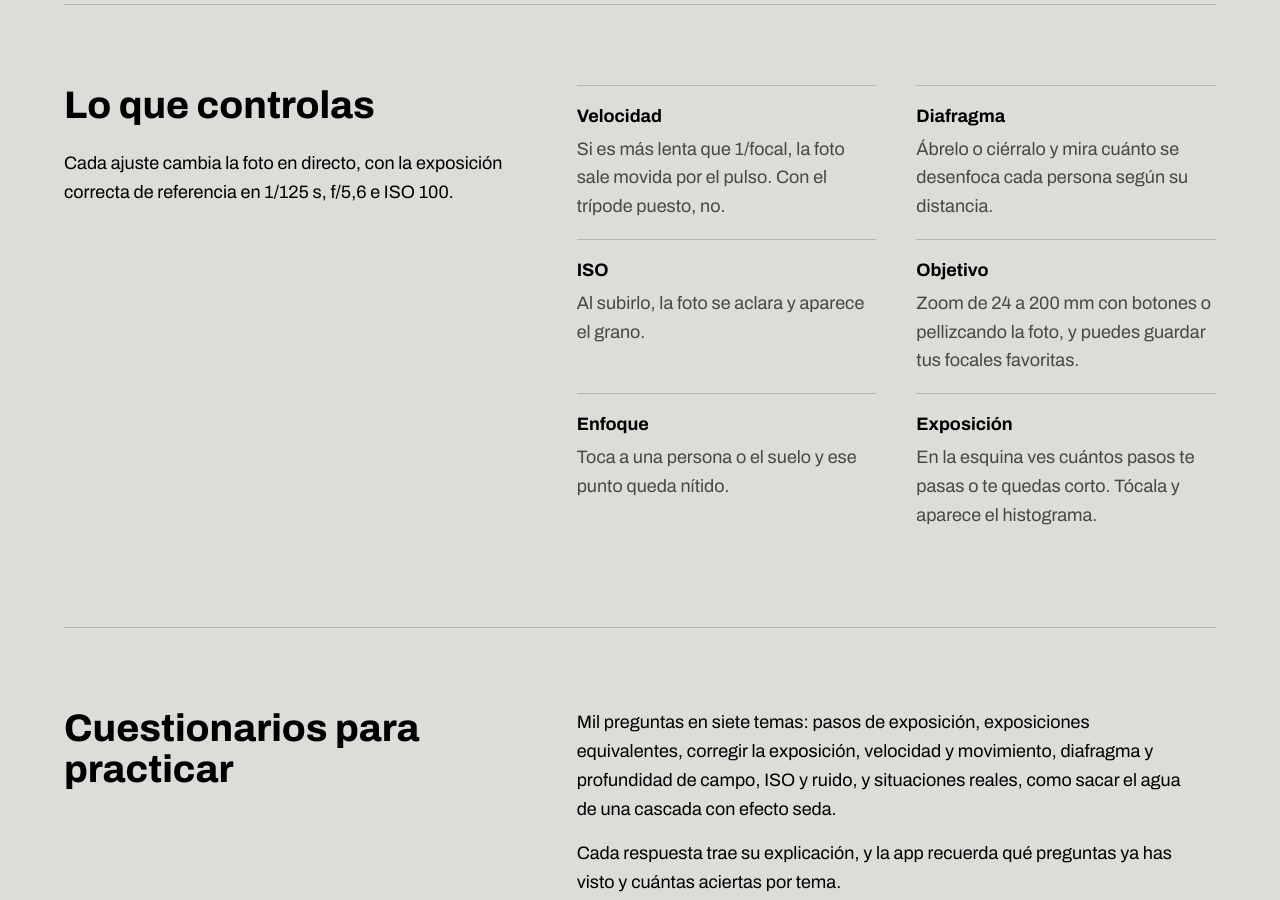
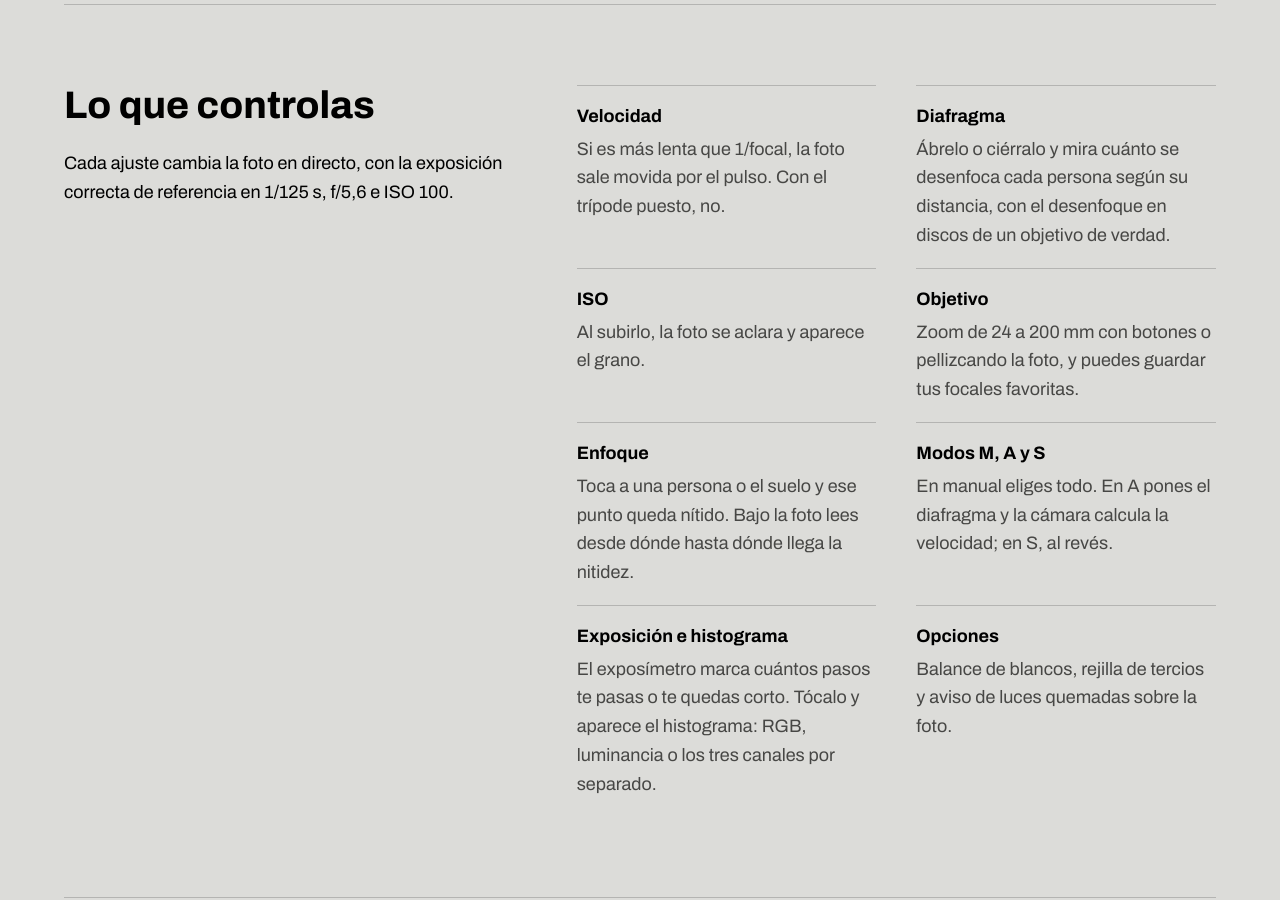
Before and after one commit to luisp193/luisp193.github.io, a plain HTML site: page index.html in a window 1280 px wide. Shown: the part 660-1560 px from the top of the page. Drawn offline with Linux system fonts and the light colour scheme; no server answers.

Commit message:
Simulador Foto: modos, histograma RGB, desenfoque de objetivo y opciones nuevas
Co-Authored-By: Claude Fable 5.2 <noreply@anthropic.com>
Claude-Session: https://claude.ai/code/session_01ABuFQEhvxf3d2dZ4d1UtnE

```diff
--- a/index.html
+++ b/index.html
@@ -317,11 +317,13 @@
         </div>
         <dl>
           <div><dt>Velocidad</dt><dd>Si es más lenta que 1/focal, la foto sale movida por el pulso. Con el trípode puesto, no.</dd></div>
-          <div><dt>Diafragma</dt><dd>Ábrelo o ciérralo y mira cuánto se desenfoca cada persona según su distancia.</dd></div>
+          <div><dt>Diafragma</dt><dd>Ábrelo o ciérralo y mira cuánto se desenfoca cada persona según su distancia, con el desenfoque en discos de un objetivo de verdad.</dd></div>
           <div><dt>ISO</dt><dd>Al subirlo, la foto se aclara y aparece el grano.</dd></div>
           <div><dt>Objetivo</dt><dd>Zoom de 24 a 200 mm con botones o pellizcando la foto, y puedes guardar tus focales favoritas.</dd></div>
-          <div><dt>Enfoque</dt><dd>Toca a una persona o el suelo y ese punto queda nítido.</dd></div>
-          <div><dt>Exposición</dt><dd>En la esquina ves cuántos pasos te pasas o te quedas corto. Tócala y aparece el histograma.</dd></div>
+          <div><dt>Enfoque</dt><dd>Toca a una persona o el suelo y ese punto queda nítido. Bajo la foto lees desde dónde hasta dónde llega la nitidez.</dd></div>
+          <div><dt>Modos M, A y S</dt><dd>En manual eliges todo. En A pones el diafragma y la cámara calcula la velocidad; en S, al revés.</dd></div>
+          <div><dt>Exposición e histograma</dt><dd>El exposímetro marca cuántos pasos te pasas o te quedas corto. Tócalo y aparece el histograma: RGB, luminancia o los tres canales por separado.</dd></div>
+          <div><dt>Opciones</dt><dd>Balance de blancos, rejilla de tercios y aviso de luces quemadas sobre la foto.</dd></div>
         </dl>
       </section>
 
```
